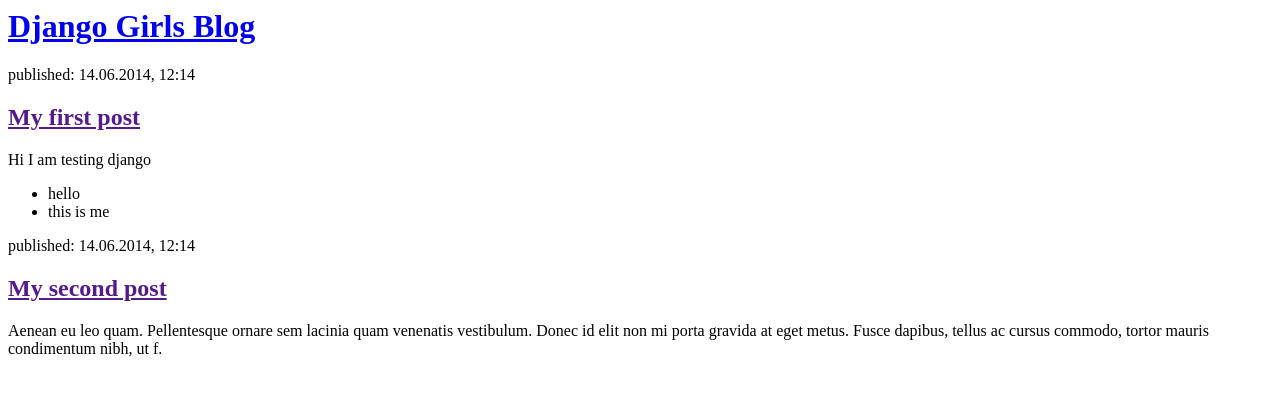
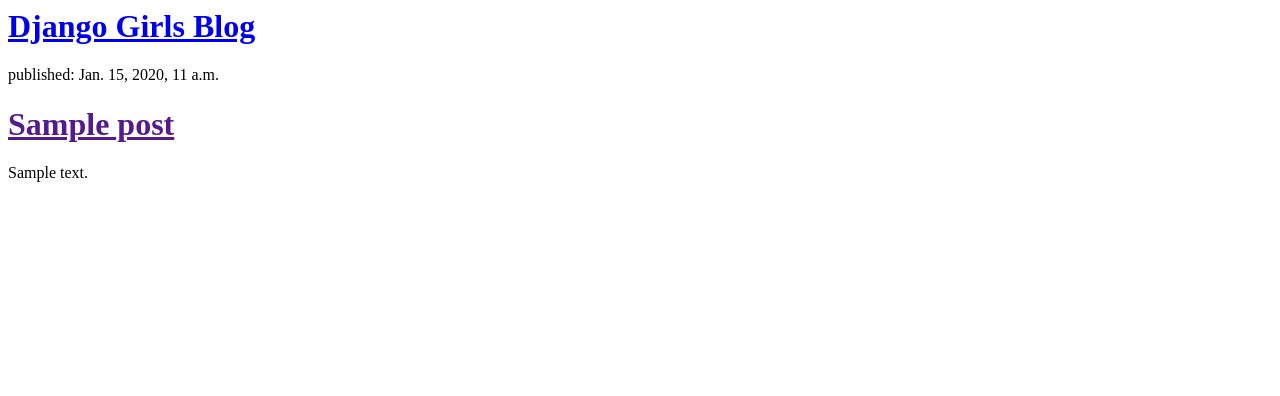
Before and after one commit to klimantje/my-first-blog, a Django app: template blog/templates/blog/post_list.html in a window 1280 px wide. Shown: the top 396 px of the page. Run offline with Django 3.2, Linux system fonts and the light colour scheme; the template is opened without the code that fills it: values that come from a table or form of the project are taken from there, others are empty; tables that the repository leaves empty hold one stand-in row (values such as "Sample post").

Commit message:
dynamic template

```diff
--- a/blog/templates/blog/post_list.html
+++ b/blog/templates/blog/post_list.html
@@ -7,22 +7,13 @@
             <h1><a href="/">Django Girls Blog</a></h1>
         </div>
 
+
+        {% for post in posts %}
         <div>
-            <p>published: 14.06.2014, 12:14</p>
-            <h2><a href="">My first post</a></h2>
-            <p>Hi I am testing django
-              <ul>
-                <li>hello
-                </li>
-                <li>this is me</li>
-              <ul>
-            </p>
-        </div>
-
-        <div>
-            <p>published: 14.06.2014, 12:14</p>
-            <h2><a href="">My second post</a></h2>
-            <p>Aenean eu leo quam. Pellentesque ornare sem lacinia quam venenatis vestibulum. Donec id elit non mi porta gravida at eget metus. Fusce dapibus, tellus ac cursus commodo, tortor mauris condimentum nibh, ut f.</p>
-        </div>
+        <p>published: {{ post.published_date }}</p>
+        <h1><a href="">{{ post.title }}</a></h1>
+        <p>{{ post.text|linebreaksbr }}</p>
+      </div>
+      {% endfor %}
     </body>
 </html>
```
Also changed, not shown: blog/views.py (+6 -1 lines).
